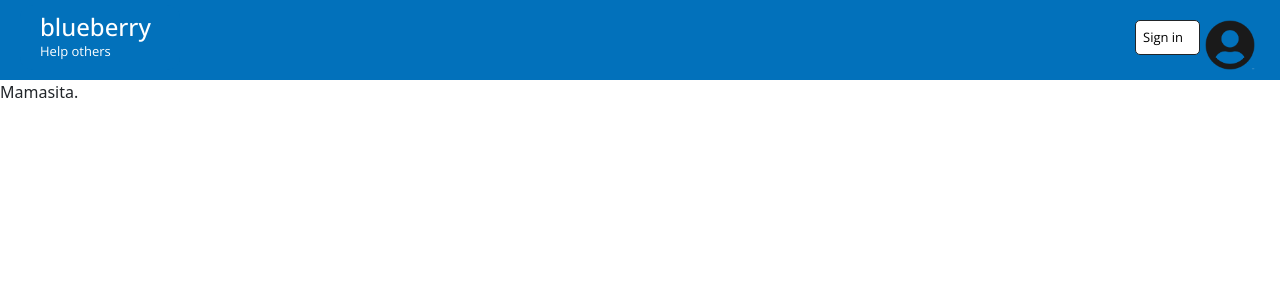
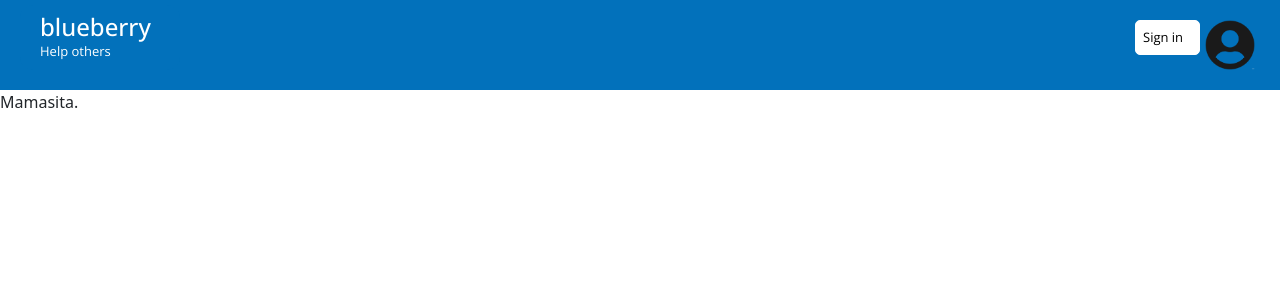
Before and after one commit to DanielssonJacob/blueberry, a React (Create React App) app in the folder blueberry-frontend/: page /postregistration in a window 1280 px wide. Shown: the top 300 px of the page. Built offline with nearby package versions, Linux system fonts and the light colour scheme.

Commit message:
Fix default header

```diff
--- a/blueberry-frontend/src/components/default/DefaultHeader.css
+++ b/blueberry-frontend/src/components/default/DefaultHeader.css
@@ -4,7 +4,7 @@
     display: flex;
     justify-content:center;
     background-color: #0271BB;
-    height: 80px;
+    height: 90px;
 }
 .defaultheader #logo{
     position: absolute;
@@ -16,9 +16,12 @@
   border: 1px solid white;
 
 }
-.defaultheader .sign-in-field{
+.defaultheader .signed-in-area{
     position: absolute;
     top: 20px;
     right: 20px;
+}
+.defaultheader .signed-in-area{
 
+    color: white;
 }
--- a/blueberry-frontend/src/components/default/DefaultHeader.js
+++ b/blueberry-frontend/src/components/default/DefaultHeader.js
@@ -8,15 +8,22 @@ import {
 import "./DefaultHeader.css"
 import SignInField from './SignInField';
 import Logo from '../default/Logo';
+import IndividualIcon from '../individual/IndividualLoggedInField';
+import { useCookies } from 'react-cookie'
 
 function DefaultHeader() {
+  const [cookies, setCookie, removeCookie] = useCookies(['user']);
   return (
 
     <div>
     <Route render={({ history}) => (
       <div className="defaultheader">
         <Logo onClick={() => { history.push(`/home`) }}></Logo>
-        <SignInField></SignInField>
+        <div className='signed-in-area'>
+        {cookies.user!=null ?
+               <div className="signin-field-div"><IndividualIcon/></div>
+               : <SignInField link="/signin"></SignInField>}
+               </div>
       </div>)}/>
       </div>
   )
```
